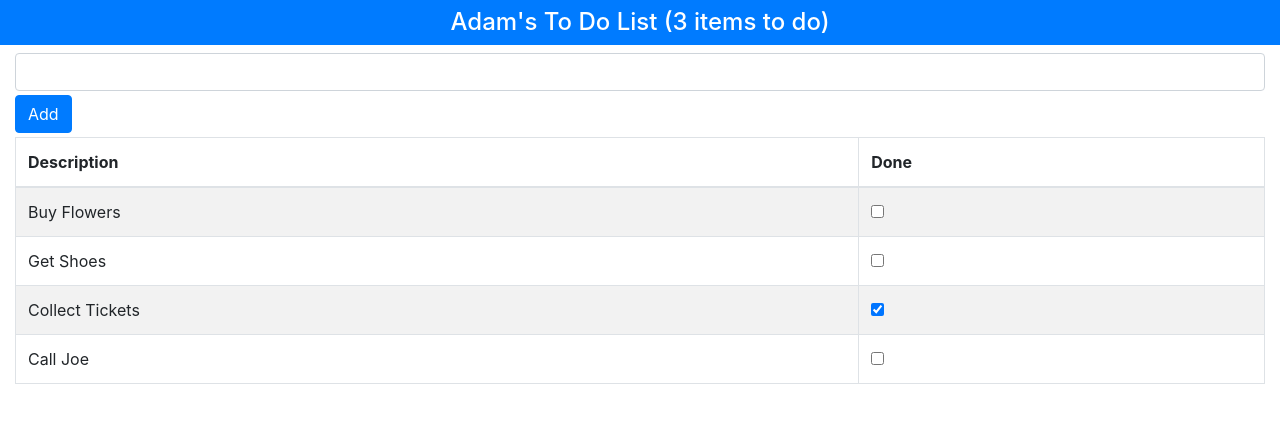
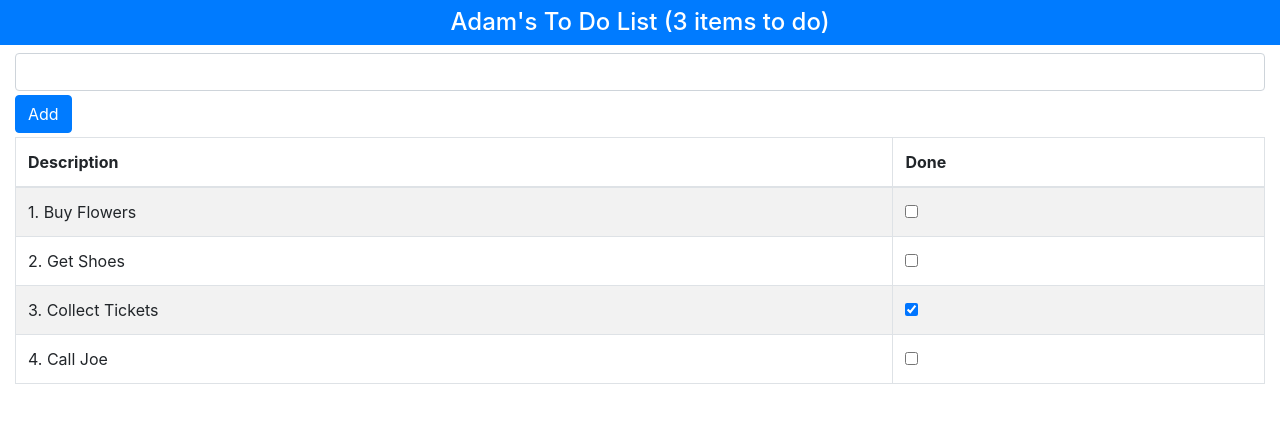
Before and after one commit to bpelikan/react-todo, a React (Create React App) app in the folder todo/: page / in a window 1280 px wide. Shown: the top 422 px of the page. Built offline with nearby package versions, Linux system fonts and the light colour scheme.

Commit message:
Show item index

```diff
--- a/todo/src/App.js
+++ b/todo/src/App.js
@@ -35,10 +35,10 @@ export default class App extends Component {
     todoItems: this.state.todoItems.map(item => item.action === todo.action? { ...item, done: !item.done } : item)
   });
 
-  todoTableRows = () => this.state.todoItems.map(item =>
+  todoTableRows = () => this.state.todoItems.map((item, index) =>
     <tr key={ item.action }>
       <td>
-        { item.action}
+        {index + 1 }. { item.action}
       </td>
       <td>
         <input type="checkbox" checked={ item.done } onChange={ () => this.toggleTodo(item) } />
```
